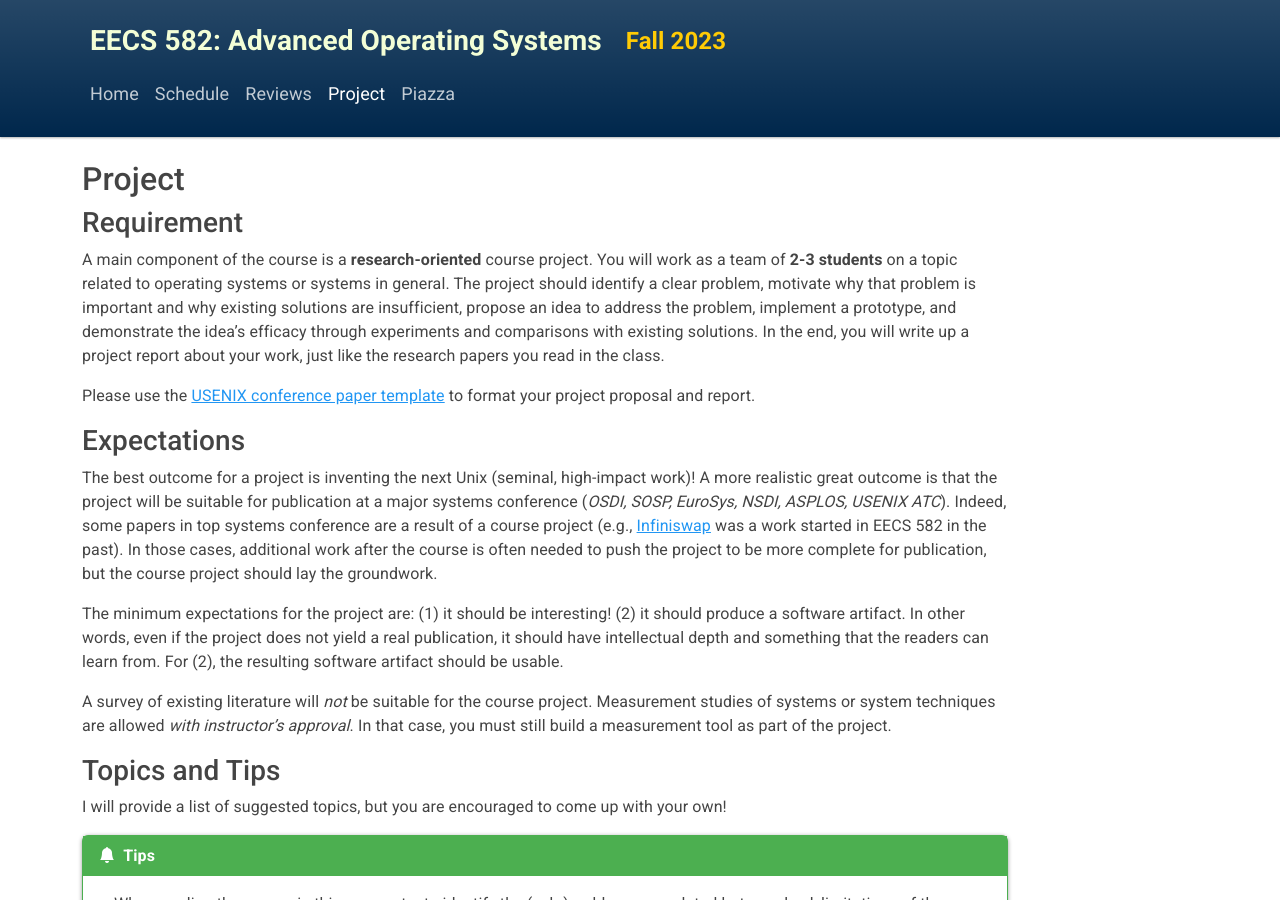
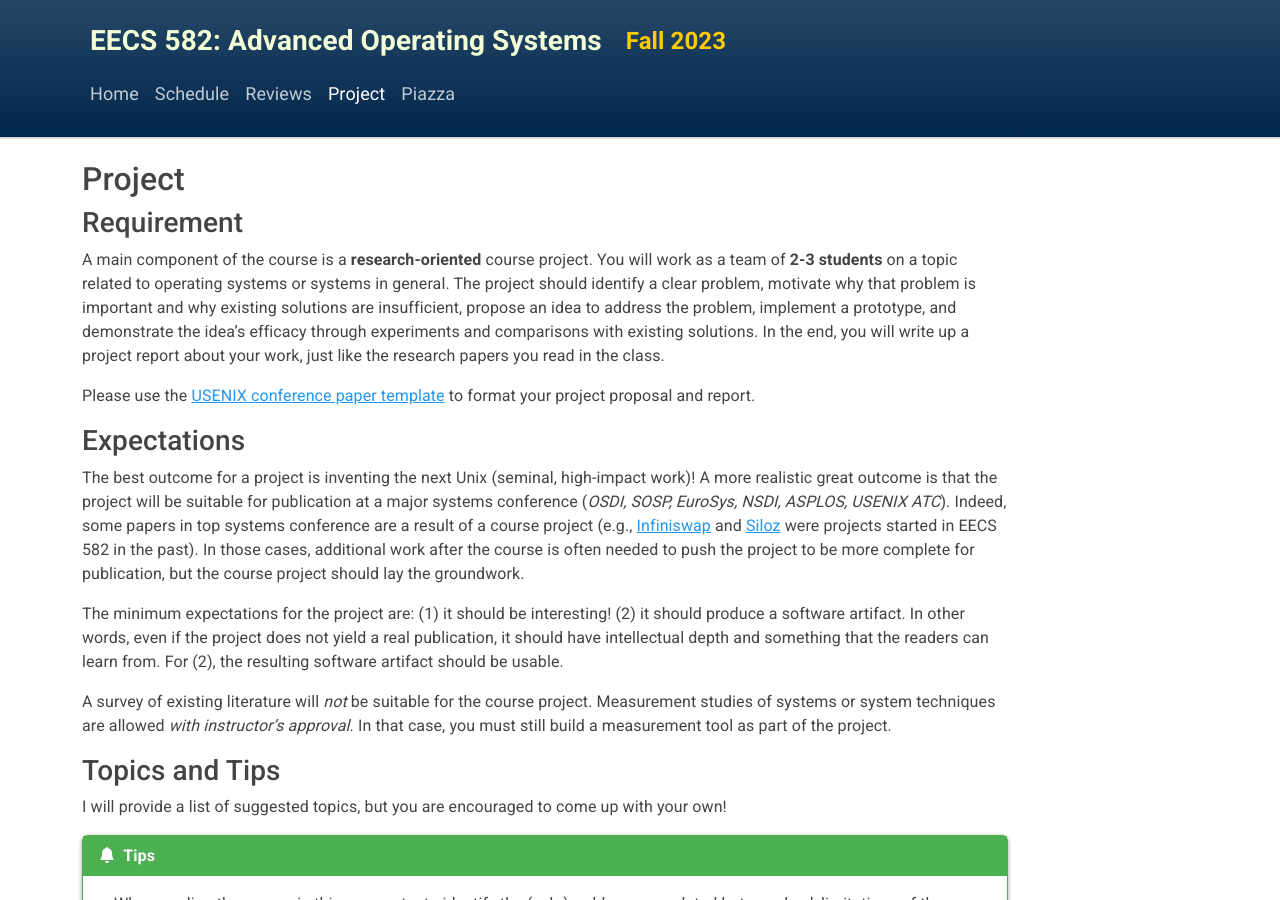
Before and after one commit to eecs582/eecs582.github.io, a Jekyll site: the page built from project.md, in a window 1280 px wide and 900 px high. Built offline with Jekyll 4.4.1, drawn with Linux system fonts in a browser that asks for light colours.

Commit message:
update project

```diff
--- a/project.md
+++ b/project.md
@@ -25,8 +25,9 @@ The best outcome for a project is inventing the next Unix (seminal, high-impact
 A more realistic great outcome is that the project will be suitable for
 publication at a major systems conference (*OSDI, SOSP, EuroSys, NSDI, ASPLOS,
 USENIX ATC*). Indeed, some papers in top systems conference are a result of
-a course project (e.g., [Infiniswap](https://www.usenix.org/conference/nsdi17/technical-sessions/presentation/gu) was
-a work started in EECS 582 in the past). In those cases, additional work after
+a course project (e.g., [Infiniswap](https://www.usenix.org/conference/nsdi17/technical-sessions/presentation/gu)
+and [Siloz](https://sosp2023.mpi-sws.org/accepted.html) were projects
+started in EECS 582 in the past). In those cases, additional work after
 the course is often needed to push the project to be more complete for
 publication, but the course project should lay the groundwork.
 
```
